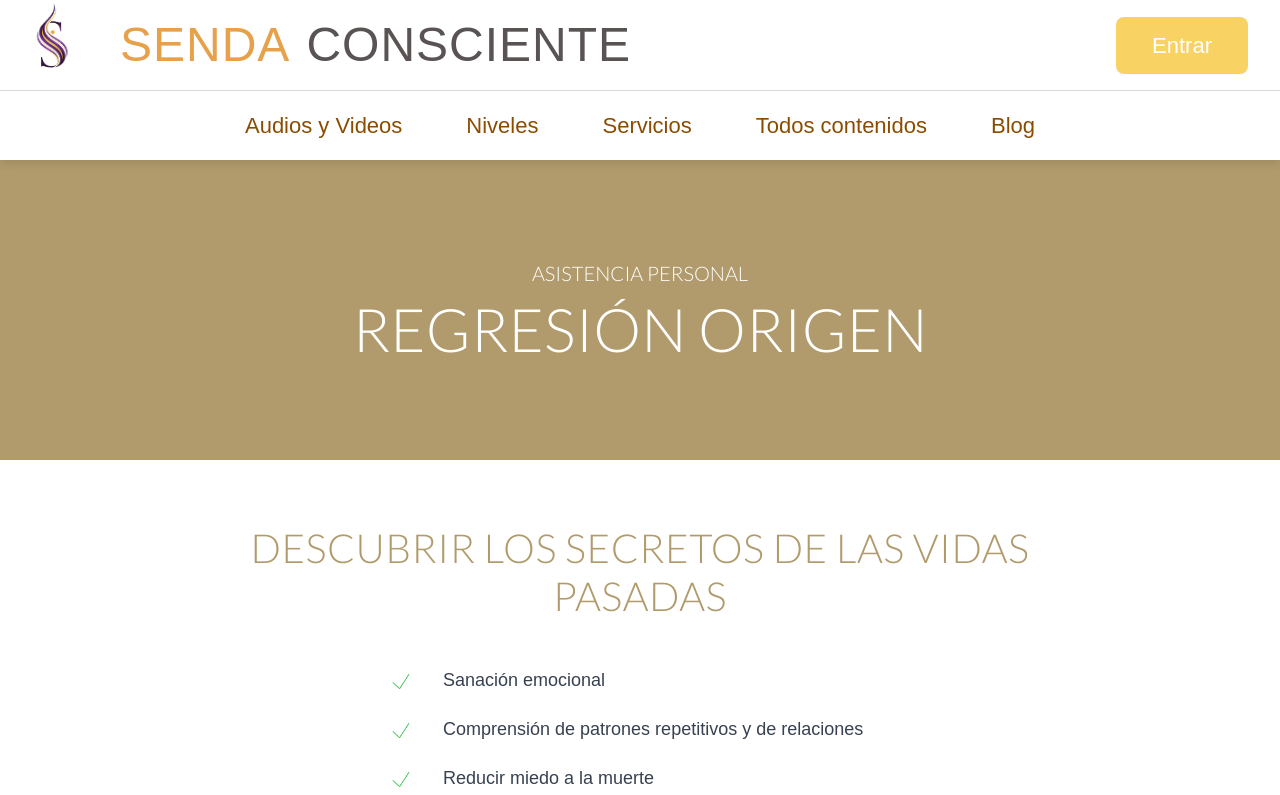
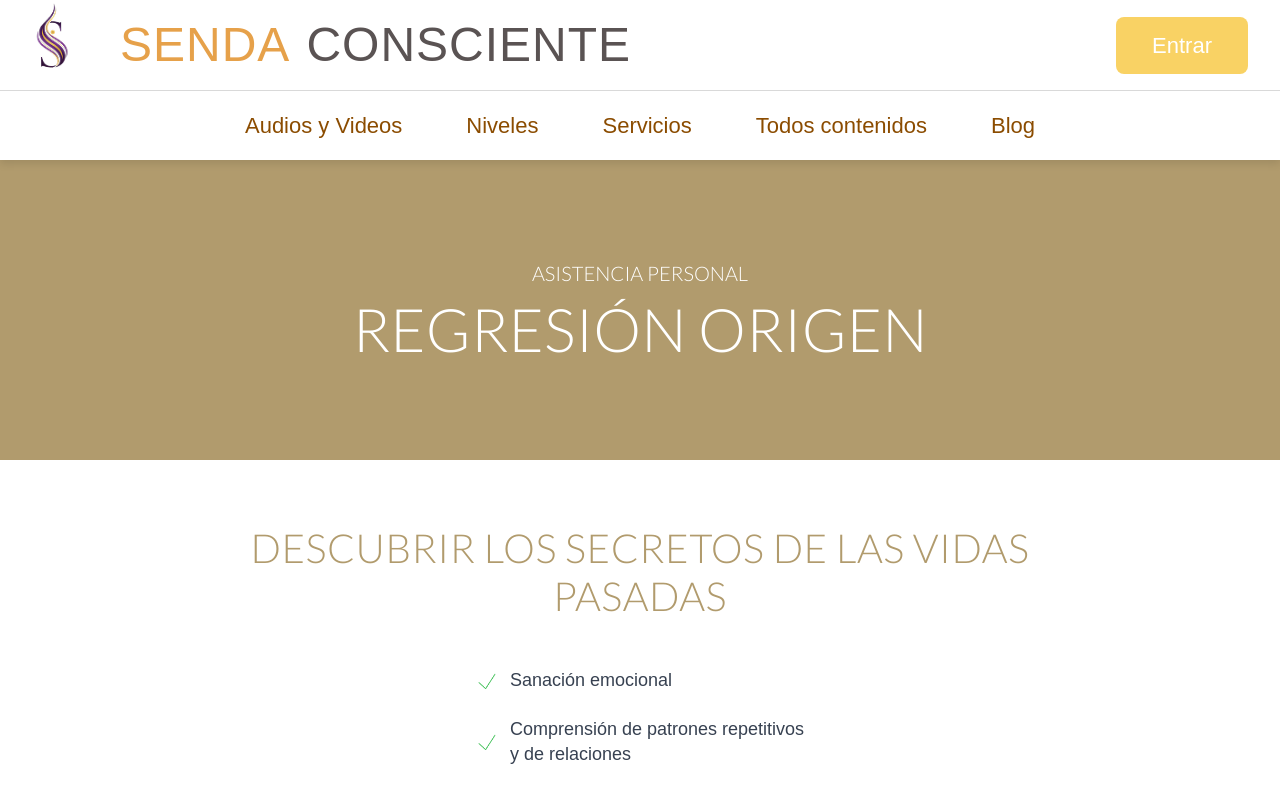
Before and after one commit to orbimatrix/Conscious-path, a Next.js app: page /regresion in a window 1280 px wide. Shown: the top 795 px of the page. Built offline with nearby package versions, Linux system fonts and the light colour scheme; no server answers.

Commit message:
Refactor RegresionPage styles and layout for improved presentation
- Adjusted CSS styles for checkmark items to enhance alignment and spacing.
- Introduced a new class for long text handling to improve text wrapping.
- Updated JSX structure to center the checkmark list for better visual appeal.

```diff
--- a/src/app/regresion/page.module.css
+++ b/src/app/regresion/page.module.css
@@ -88,14 +88,14 @@
 .checkmarkItem {
   display: flex;
   align-items: center;
-  justify-content: center;
-  gap: 1rem;
+  justify-content: flex-start;
+  gap: 0.75rem;
   width: 100%;
   max-width: 500px;
 }
 
 .checkmarkIcon {
-  margin-right: 15px;
+  /* margin-right: 8px; */
   flex-shrink: 0;
   width: 22px;
   height: 22px;
@@ -109,6 +109,11 @@
   line-height: 1.4;
   text-align: left;
   flex: 1;
+}
+
+.longText {
+  max-width: 400px;
+  word-wrap: break-word;
 }
 
 /* Content Section Styles */
--- a/src/app/regresion/page.tsx
+++ b/src/app/regresion/page.tsx
@@ -72,6 +72,7 @@ export default function RegresionPage() {
           <h2 className={styles.checkmarkTitle}>
             DESCUBRIR LOS SECRETOS DE LAS VIDAS <br/>PASADAS
           </h2>
+          <div style={{ display: 'flex', justifyContent: 'center' }}>
             <div className={styles.checkmarkList}>
               <div className={styles.checkmarkItem}>
                 <img src="/img/check.png" alt="Check" className={styles.checkmarkIcon} />
@@ -79,11 +80,15 @@ export default function RegresionPage() {
               </div>
               <div className={styles.checkmarkItem}>
                 <img src="/img/check.png" alt="Check" className={styles.checkmarkIcon} />
-              <span className={`${styles.checkmarkText} ${styles.longText}`}>Comprensión de patrones repetitivos y de relaciones</span>
+                <span className={`${styles.checkmarkText} ${styles.longText}`}>
+                  Comprensión de patrones repetitivos<br />
+                  y de relaciones
+                </span>
               </div>
               <div className={styles.checkmarkItem}>
                 <img src="/img/check.png" alt="Check" className={styles.checkmarkIcon} />
                 <span className={styles.checkmarkText}>Reducir miedo a la muerte</span>
+              </div>
             </div>
           </div>
         </div>
```
Lines whose indentation alone changed are shown as unchanged.
